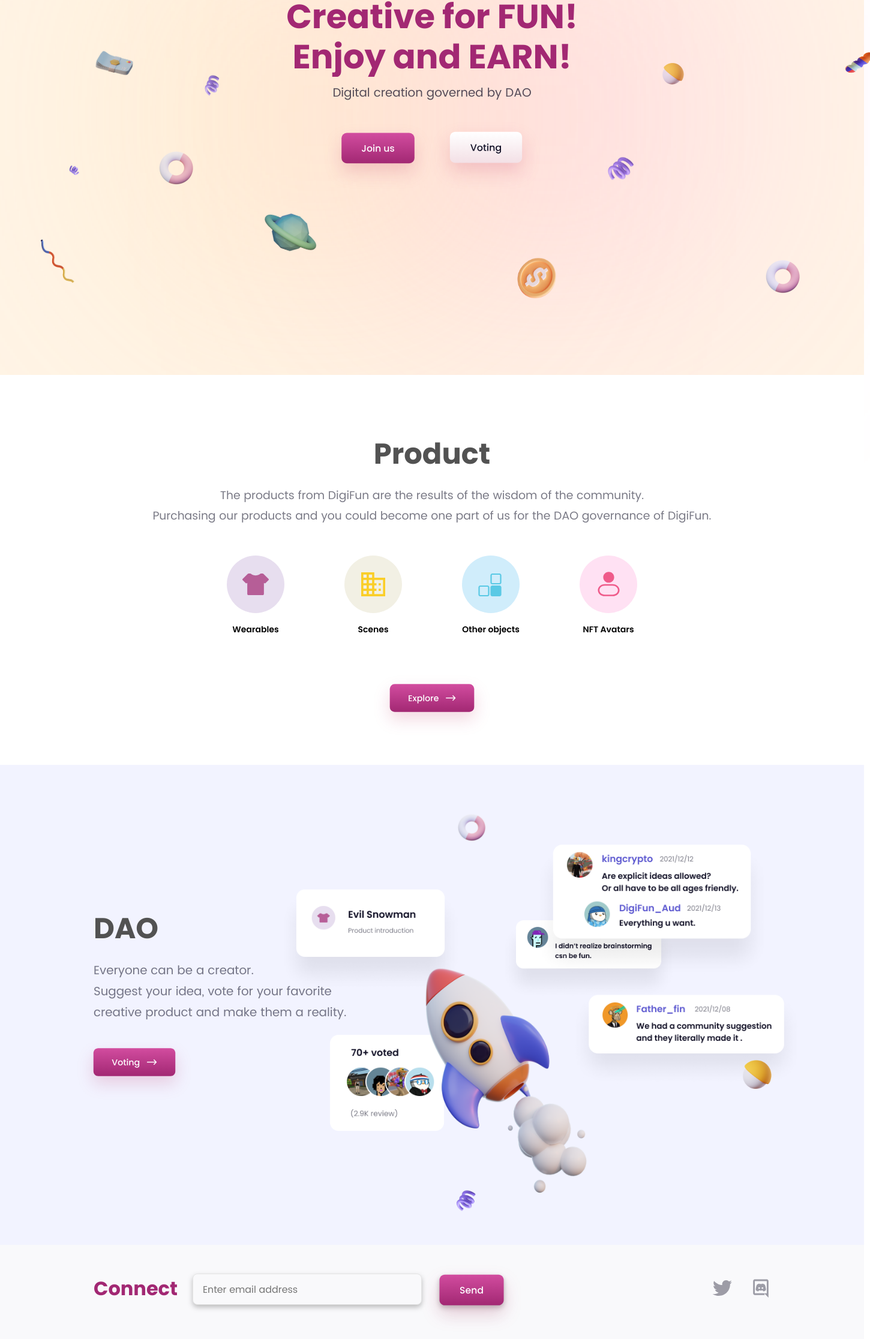
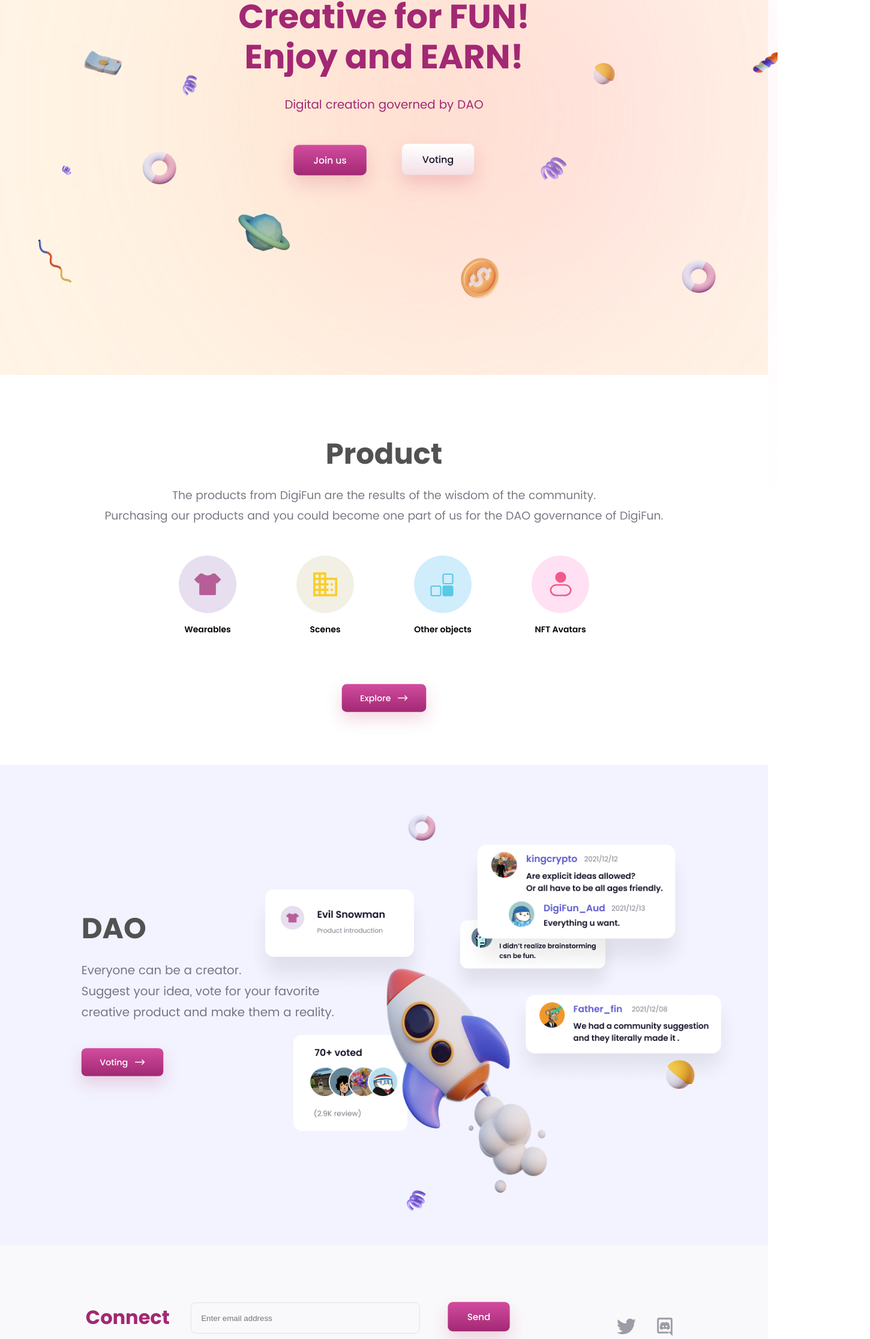
Before and after one commit to DigiFun-DAO/frontend-mobile, a React (Create React App) app: page / in a window 1280 px wide. Shown: the part 275-2507 px from the top of the page at 60% size, 1450 px wide, since content can reach past the window. Built offline with nearby package versions, Linux system fonts and the light colour scheme.

Commit message:
react auto adjust, details

```diff
--- a/public/index.html
+++ b/public/index.html
@@ -2,7 +2,7 @@
 <html lang="en">
   <head>
     <meta charset="utf-8" />
-    <link rel="icon" href="%PUBLIC_URL%/favicon.ico" />
+    <link rel="icon" href="favicon.ico" />
     <meta name="viewport" content="width=device-width, initial-scale=1" />
     <meta name="theme-color" content="#000000" />
     <meta
@@ -24,7 +24,7 @@
       work correctly both with client-side routing and a non-root public URL.
       Learn how to configure a non-root public URL by running `npm run build`.
     -->
-    <title>React App</title>
+    <title>DigiFun</title>
   </head>
   <body>
     <noscript>You need to enable JavaScript to run this app.</noscript>
--- a/src/App.css
+++ b/src/App.css
@@ -1,14 +1,12 @@
 .App {
     text-align: center;
-    position: absolute;
-    left: 0;
-    top: 0;
+    width: 100%;
     /* display: flex; */
 }
 
 .home {
     position: static;
-    width: 1440px;
+    width: 100%;
     height: 900px;
     left: 0px;
     top: 0px;
@@ -18,7 +16,7 @@
 
 .header {
     position: absolute;
-    width: 1440px;
+    width: 100%;
     height: 100px;
     left: 0px;
     top: 0px;
@@ -33,9 +31,10 @@
 }
 
 .header_frame {
-    position: absolute;
-    left: 980px;
-    top: 30px;
+    /*position: absolute;*/
+    float: right;
+    margin-top: 30px;
+    margin-right: 80px;
 }
 
 .button_selected{
@@ -145,10 +144,10 @@
     align-items: center;
     padding: 0px;
 
-    position: absolute;
+    position: relative;
     width: 744px;
+    margin: 0 auto;
     height: 282px;
-    left: 348px;
     top: 289px;
 }
 
@@ -156,14 +155,9 @@
     display: flex;
     flex-direction: column;
     align-items: center;
-    padding: 0px;
-
     position: static;
     width: 744px;
     height: 190px;
-    left: 0px;
-    top: 0px;
-
     margin: -20px;
 }
 
@@ -176,8 +170,6 @@
     overflow: hidden;
     width: 600px;
     height: 134px;
-    left: 0px;
-    top: 0px;
 
     /* Display / 2 */
 
@@ -188,17 +180,15 @@
     line-height: 120%;
     /* or 67px */
     color: #A22873;
-
-
 }
 
 .slogan_words_comment {
     /* Digital creation governed by DAO */
-    position: static;
+    position: relative;
     width: 744px;
     height: 36px;
     left: 0px;
-    top: 154px;
+    top: 30px;
 
     /* Body/xl */
 
@@ -210,15 +200,13 @@
     /* identical to box height, or 36px */
 
     text-align: center;
-
     /* Grayscale 900 Opacity/72% */
 
-    color: rgba(18, 17, 39, 0.72);
+    color: #A22873;
 
     flex: none;
     order: 1;
     flex-grow: 0;
-    margin: 10px 0px;
 }
 
 .slogan_buttons{
@@ -229,26 +217,21 @@
     /*align-items: center;*/
     /*padding: 0px;*/
 
-    position: static;
+    position: relative;
     width: 400px;
     height: 52px;
-    left: 0px;
-    top: 200px;
+    top: 60px;
 
     border-radius: 9px;
-
     flex: none;
     order: 1;
     flex-grow: 0;
-    margin: 40px 0px;
 }
 
 .slogan_buttons_join{
     position: static;
     width: 180px;
     /*height: 52px;*/
-    left: 0px;
-    top: 0px;
 }
 
 .slogan_buttons_voting{
@@ -263,7 +246,7 @@
     position: absolute;
     width: 482px;
     height: 482px;
-    left: 287px;
+    left: 33%;
     top: 227px;
 
     background: #FFD390;
@@ -275,7 +258,7 @@
     position: absolute;
     width: 482px;
     height: 482px;
-    left: 671px;
+    left: 46%;
     top: 227px;
 
     background: #FF96D5;
@@ -287,7 +270,7 @@
     position: absolute;
     width: 173.78px;
     height: 173.78px;
-    left: 399px;
+    left: 27.7%;
     top: 582px;
 
     transform: rotate(15.84deg);
@@ -298,7 +281,7 @@
     position: absolute;
     width: 361px;
     height: 361px;
-    left: 1046px;
+    left: 72.7%;
     top: 330px;
 }
 
@@ -308,7 +291,7 @@
     position: absolute;
     width: 74.01px;
     height: 74.01px;
-    left: 154px;
+    left: 10.55%;
     top: 343px;
 }
 
@@ -317,7 +300,7 @@
     position: absolute;
     width: 68.75px;
     height: 68.75px;
-    left: 1000px;
+    left: 69.4%;
     top: 524px;
 }
 
@@ -326,7 +309,7 @@
     position: absolute;
     width: 47.66px;
     height: 66.03px;
-    left: 330.39px;
+    left: 22.9%;
     top: 385.34px;
 }
 
@@ -335,7 +318,7 @@
     position: absolute;
     width: 26.71px;
     height: 26.71px;
-    left: 111px;
+    left: 7.7%;
     top: 545px;
 }
 
@@ -344,7 +327,7 @@
     position: absolute;
     width: 85.62px;
     height: 95.19px;
-    left: 852px;
+    left: 59.2%;
     top: 691px;
 }
 
@@ -353,7 +336,7 @@
     position: absolute;
     width: 61.97px;
     height: 68.9px;
-    left: 403px;
+    left: 28%;
     top: 154px;
 }
 
@@ -362,7 +345,7 @@
     position: absolute;
     width: 89px;
     height: 79px;
-    left: 1260px;
+    left: 87.5%;
     top: 691px;
 }
 
@@ -371,7 +354,7 @@
     position: absolute;
     width: 89px;
     height: 79px;
-    left: 249px;
+    left: 17.3%;
     top: 510px;
 }
 
@@ -380,7 +363,7 @@
     position: absolute;
     width: 62.9px;
     height: 62.9px;
-    left: 1387px;
+    left: 96.3%;
     top: 347px;
 }
 
@@ -390,7 +373,7 @@
     position: absolute;
     width: 113.48px;
     height: 113.48px;
-    left: 39px;
+    left: 2.7%;
     top: 654px;
 }
 
@@ -400,13 +383,13 @@
     position: absolute;
     width: 113.48px;
     height: 113.48px;
-    left: 1003px;
+    left: 69.7%;
     top: 138px;
 }
 
 .product {
     position: relative;
-    width: 1440px;
+    width: 100%;
     height: 650px;
     left: 0px;
     /*top: 900px;*/
@@ -420,10 +403,10 @@
     align-items: center;
     padding: 0px;
 
-    position: absolute;
+    position: relative;
+    margin: 0 auto;
     width: 1004px;
     height: 455px;
-    left: 218px;
     top: 98px;
 }
 
@@ -561,7 +544,7 @@
 
 .DAO_frame{
     position: relative;
-    width: 1440px;
+    width: 100%;
     height: 800px;
     left: 0px;
     background: #F2F3FF;
@@ -571,7 +554,7 @@
     position: absolute;
     width: 55px;
     /*height: 50.13px;*/
-    left: 750px;
+    left: 52.1%;
     top: 700px;
 }
 
@@ -579,7 +562,7 @@
     position: absolute;
     /*width: 73px;*/
     height: 64px;
-    left: 750px;
+    left: 52.1%;
     top: 68px;
 }
 
@@ -587,7 +570,7 @@
     position: absolute;
     /*width: 308px;*/
     height: 140px;
-    left: 830px;
+    left: 57.6%;
     top: 256px;
 }
 
@@ -595,7 +578,7 @@
     position: absolute;
     /*width: 357px;*/
     height: 230px;
-    left: 885px;
+    left: 59.3%;
     top: 129px;
 }
 
@@ -603,7 +586,7 @@
     position: absolute;
     /*width: 341px;*/
     height: 170px;
-    left: 945px;
+    left: 65.6%;
     top: 372px;
 }
 
@@ -611,7 +594,7 @@
     position: absolute;
     /*width: 216px;*/
     height: 160px;
-    left: 550px;
+    left: 38.2%;
     top: 450px;
 }
 
@@ -619,7 +602,7 @@
     position: absolute;
     /*width: 278px;*/
     height: 180px;
-    left: 460px;
+    left: 31.9%;
     top: 204px;
 }
 
@@ -627,7 +610,7 @@
     position: absolute;
     width: 507.62px;
     height: 507.62px;
-    left: 580px;
+    left: 40.2%;
     top: 245px;
 }
 
@@ -635,7 +618,7 @@
     position: absolute;
     /*width: 666px;*/
     height: 300px;
-    left: 1160px;
+    left: 80.6%;
     top: 425px;
 }
 
@@ -648,7 +631,7 @@
     position: absolute;
     width: 456px;
     height: 323px;
-    left: 156px;
+    left: 10.6%;
     top: 239px;
 }
 
@@ -701,7 +684,7 @@
 
 .footer{
     position: absolute;
-    width: 1440px;
+    width: 100%;
     height: 228px;
     /*left: 0px;*/
     /*top: 2350px;*/
@@ -709,16 +692,18 @@
     background: #F9F9FB;
 }
 
+.connect_frame{
+    position: absolute;
+    width: 800px;
+    height: 52px;
+    left: 10.8%;
+    top: 48px;
+}
+
 .connect{
-    display: flex;
-    flex-direction: column;
-    align-items: flex-start;
-    padding: 0px;
-
     position: absolute;
     width: 149px;
     height: 45px;
-    left: 156px;
     top: 51px;
 
     font-family: Poppins-Bold;
@@ -733,50 +718,22 @@
     color: #A22873;
 }
 
-.connect_frame{
-    display: flex;
-    flex-direction: column;
-    align-items: flex-start;
-    padding: 0px;
-
-    position: absolute;
-    width: 700px;
-    height: 52px;
-    left: 321px;
-    top: 48px;
-
-    filter: drop-shadow(0px 4px 4px rgba(0, 0, 0, 0.25));
-}
-
 .connect_input{
     display: flex;
     flex-direction: row;
     align-items: center;
     padding: 6px 16px 5px;
 
-    position: static;
+    position: relative;
     width: 382px;
     height: 52px;
-    left: 0px;
-    top: 0px;
+    margin-left: 180px;
+    top: 48px;
 
     background: #F9F9FB;
     border: 1px solid #E4E4E4;
     box-sizing: border-box;
     border-radius: 8px;
-
-    /* Body / sm */
-
-    font-family: Poppins;
-    font-style: normal;
-    font-weight: normal;
-    font-size: 16px;
-    line-height: 250%;
-    /* or 25px */
-
-
-    /* Grayscale 900 Opacity / 40% */
-    color: rgba(18, 17, 39, 0.4);
 }
 
 .connect_send_button{
@@ -784,13 +741,11 @@
     flex-direction: row;
     justify-content: center;
     align-items: center;
-    padding: 14px 34px;
 
-    position: absolute;
-    /*width: 109px;*/
-    height: 110px;
-    left: 348px;
-    top: -28px;
+    position: relative;
+    width: 160px;
+    left: 580px;
+    top: -20px;
 }
 
 .footer_icon_frame{
@@ -799,11 +754,10 @@
     align-items: flex-start;
     padding: 0px;
 
-    position: absolute;
+    float: right;
     width: 96px;
-    height: 32px;
-    right: 156px;
-    top: 56px;
+    margin-right: 156px;
+    margin-top: 120px;
 }
 
 .twitter_icon{
@@ -823,11 +777,11 @@
 }
 
 .footer_words{
-    position: absolute;
+    position: relative;
     width: 260px;
     height: 25px;
-    left: 600px;
-    top: 154px;
+    margin: 0 auto;
+    margin-top: 185px;
 
     /* Body / sm */
 
@@ -836,10 +790,6 @@
     font-weight: normal;
     font-size: 12px;
     line-height: 180%;
-    /* or 25px */
-
-
-    /* Grayscale 900 Opacity/56% */
 
     color: rgba(18, 17, 39, 0.56);
 }
--- a/src/App.js
+++ b/src/App.js
@@ -6,7 +6,7 @@
   render() {
     return (
       <div className="App">
-        <Home />
+        <Home/>
       </div>
     );
   };
--- a/src/component/footer.js
+++ b/src/component/footer.js
@@ -4,8 +4,8 @@
 
   return (
     <div className="footer" id="about">
-      <div className="connect">Connect</div>
       <div className="connect_frame">
+        <div className="connect">Connect</div>
         <input className="connect_input" placeholder="Enter email address"/>
         <img className="connect_send_button" src={require("../assets/Button-Send.svg").default}/>
       </div>
--- a/src/component/product/product.css
+++ b/src/component/product/product.css
@@ -1,10 +1,10 @@
 .product_content_frame {
     position: relative;
-    width: 1440px;
+    width: 100%;
 }
 
 .product_content {
-    width: 1440px;
+    width: 100%;
     height: 1251px;
 
     background: #FFFFFF;
@@ -14,20 +14,19 @@
     display: flex;
     flex-direction: column;
     align-items: flex-start;
-    padding: 0px;
 
-    position: absolute;
+    position: relative;
+    margin: 0 auto;
     width: 552px;
     height: 155px;
-    left: 444px;
     top: 164px;
 }
 
 .product_content_words_title {
-    position: static;
+    position: relative;
     width: 552px;
     height: 67px;
-    left: calc(50% - 552px/2);
+    margin: 0 auto;
     top: 0px;
 
     font-family: Poppins-Bold;
@@ -36,9 +35,7 @@
     font-size: 48px;
     line-height: 140%;
     /* or 67px */
-
     text-align: center;
-
     color: #121127;
 }
 
@@ -197,10 +194,10 @@
     /*align-items: flex-start;*/
     /*padding: 0px;*/
 
-    position: absolute;
+    position: relative;
+    margin: 0 auto;
     width: 1140px;
-    left: 150px;
-    top: 400px;
+    top: 200px;
 }
 
 .product_card {
```
Also changed, not shown: src/component/header.js (+9 -0 lines), src/component/product/productContent.js (+51 -22 lines), src/assets/product4.png (added), 1 other file (tests, documents, lock files or other folders).
